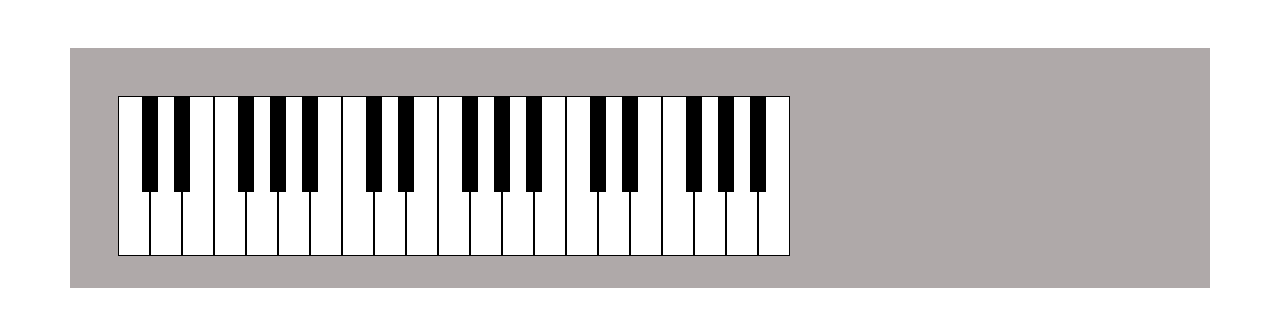
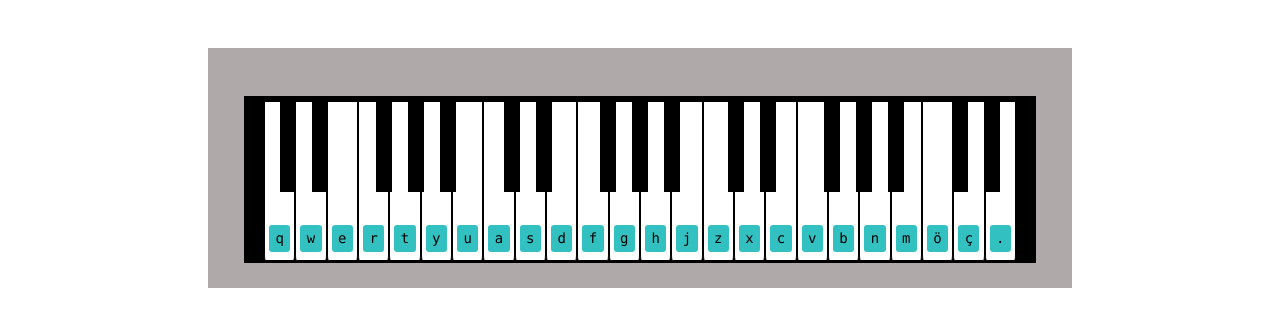
Before and after one commit to Utkucuu/Piano, a plain HTML site: page index.html in a window 1280 px wide. Drawn offline with nearby package versions, Linux system fonts and the light colour scheme.

Commit message:
piyano son görünüm tasarlandı

```diff
--- a/index.html
+++ b/index.html
@@ -17,36 +17,41 @@
 <body>
 
     <div id="pianoBorder" class="container flex-row mx-auto p-5 mt-5 ">
-        <div style="position: relative;" class="row ${1| ,row-cols-2,row-cols-3, auto,justify-content-md-center,|}">
-            <div class="col d-flex ">
+        <div class="row ${1| ,row-cols-2,row-cols-3, auto,justify-content-md-center,|} position-relative">
+            <div class="bord col d-flex p-0 bg-black">
 
-                <div class="keyWhite"></div>
-                <div class="keyWhite"></div>
-                <div class="keyWhite"></div>
-                <div class="keyWhite"></div>
-                <div class="keyWhite"></div>
-                <div class="keyWhite"></div>
-                <div class="keyWhite"></div>
 
-                <div class="keyWhite"></div>
-                <div class="keyWhite"></div>
-                <div class="keyWhite"></div>
-                <div class="keyWhite"></div>
-                <div class="keyWhite"></div>
-                <div class="keyWhite"></div>
-                <div class="keyWhite"></div>
+                <div class="keyWhite" ><kbd>q</kbd></div>
+                <div class="keyWhite"><kbd>w</kbd> </div>
+                <div class="keyWhite"><kbd>e</kbd> </div>
+                <div class="keyWhite"><kbd>r</kbd> </div>
+                <div class="keyWhite"><kbd>t</kbd> </div>
+                <div class="keyWhite"><kbd>y</kbd> </div>
+                <div class="keyWhite"><kbd>u</kbd> </div>
 
-                <div class="keyWhite"></div>
-                <div class="keyWhite"></div>
-                <div class="keyWhite"></div>
-                <div class="keyWhite"></div>
-                <div class="keyWhite"></div>
-                <div class="keyWhite"></div>
-                <div class="keyWhite"></div>
+                <div class="keyWhite"><kbd>a</kbd> </div>
+                <div class="keyWhite"><kbd>s</kbd> </div>
+                <div class="keyWhite"><kbd>d</kbd> </div>
+                <div class="keyWhite"><kbd>f</kbd> </div>
+                <div class="keyWhite"><kbd>g</kbd> </div>
+                <div class="keyWhite"><kbd>h</kbd> </div>
+                <div class="keyWhite"><kbd>j</kbd> </div>
+
+                <div class="keyWhite"><kbd>z</kbd> </div>
+                <div class="keyWhite"><kbd>x</kbd> </div>
+                <div class="keyWhite"><kbd>c</kbd> </div>
+                <div class="keyWhite"><kbd>v</kbd> </div>
+                <div class="keyWhite"><kbd>b</kbd> </div>
+                <div class="keyWhite"><kbd>n</kbd> </div>
+                <div class="keyWhite"><kbd>m</kbd> </div>
+
+                <div class="keyWhite"><kbd>ö</kbd> </div>
+                <div class="keyWhite"><kbd>ç</kbd> </div>
+                <div class="keyWhite"><kbd>.</kbd> </div>
 
             </div>
 
- <div style="position: absolute;" class="row ${1| ,row-cols-2,row-cols-3, auto,justify-content-md-center,|}">
+ <div  class="row ${1| ,row-cols-2,row-cols-3, auto,justify-content-md-center,|} position-absolute">
             <div class="col d-flex">
 
                 <div class="keyBlack ms-4"></div>
@@ -61,11 +66,17 @@
                 <div class="keyBlack ms-3" ></div>
                 <div class="keyBlack ms-3" ></div>
 
+
+
                 <div class="keyBlack ms-5"></div>
                 <div class="keyBlack ms-3"></div>
                 <div class="keyBlack ms-5"></div>
                 <div class="keyBlack ms-3" ></div>
                 <div class="keyBlack ms-3" ></div>
+
+                <div class="keyBlack ms-5" ></div>
+                <div class="keyBlack ms-3" ></div>
+
 
 
             </div>
--- a/style.css
+++ b/style.css
@@ -7,30 +7,51 @@
     border: 1px solid red;
 } */
 
-#pianoBorder{
+#pianoBorder {
+    max-width: 54rem;
+    height: 15rem;
+    background: #afa9a9;
 
-    background:#afa9a9;
-    /* position: relative; */
-    height: 15rem;
+
 }
 
-.keyBlack{
+.keyBlack {
 
     width: 1rem;
     height: 6rem;
     background: rgb(0, 0, 0);
 
-    /* position: absolute; */
+
 
 }
 
+kbd{
+    margin-bottom: 0.5rem;
+    background: rgb(50, 192, 192);
+    color: rgb(0, 0, 0);
 
-.keyWhite{
+}
+
+.keyWhite {
 
     width: 2rem;
     height: 10rem;
     background: rgb(255, 255, 255);
+    border: 1px solid black;
+    display: flex;
+    align-items: flex-end;
+    justify-content: center;
+    border-bottom-left-radius: 5%;
+    border-bottom-right-radius: 5%;
+}
 
-    border: 1px solid black;
+.bord{
+    margin: 0;
+    border-bottom: 2px solid black;
+    border-left: 20px solid black;
+    border-right: 20px solid black;
+    border-top: 5px solid black;
+
+
 
 }
```
